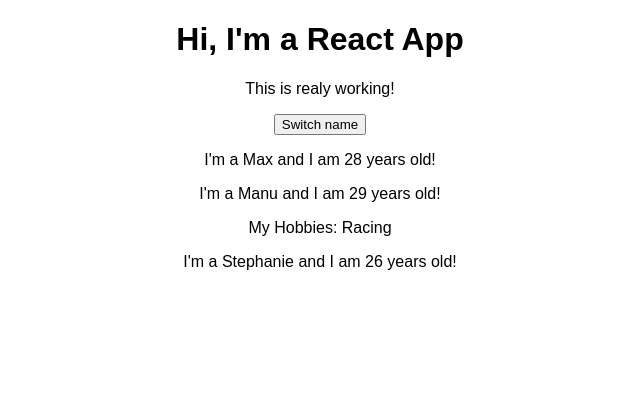
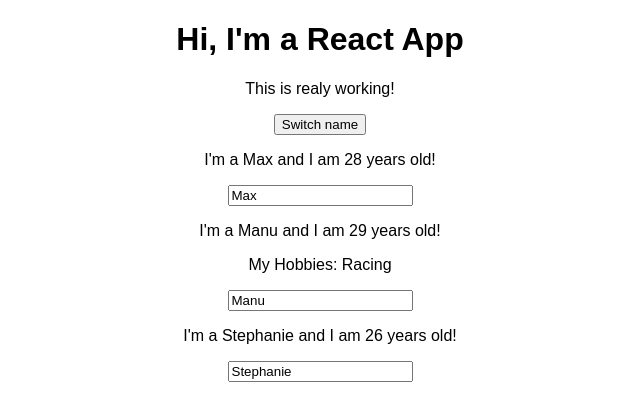
Before and after one commit to Artkundel/Education, a React (Create React App) app in the folder react-complete-guide/: page / in a window 1280 px wide. Shown: the top 420 px of the page, without its empty margins (320-960 px from the left). Built offline with nearby package versions, Linux system fonts and the light colour scheme.

Commit message:
23 lesson onChange events value

```diff
--- a/react-complete-guide/src/App.js
+++ b/react-complete-guide/src/App.js
@@ -1,66 +1,61 @@
-import React, { useState } from 'react';
+import React, { Component } from 'react';
 import './App.css';
 import Person from './Person/Person';
 
-const app = props => {
+class App extends Component {
+  state = {
+    persons: [
+      { name: 'Max', age: 28 },
+      { name: 'Manu', age: 29 },
+      { name: 'Stephanie', age: 26 }
+    ],
+    otherState: 'some other value'
+  }
 
-  const [ personsState, setPersonsState ] = useState({
-    persons:[
-      {name: 'Max', age: 28},
-      {name: 'Manu', age:29},
-      {name: 'Stephanie', age:26}
-    ]
-  });
+  switchNameHandler = (newName) => {
+    //console.log('Was clicked');
+    //Dont do this this.state.persons[0].name = 'Maximilian';
+    this.setState({
+      persons: [
+        { name: newName, age: 28 },
+        { name: 'Manu', age: 29 },
+        { name: 'Stephanie', age: 27 }
+      ]
+    })
+  }
 
-  const [otherState, setOtherState] = useState('some other value');
+  nameChangedHandler = (event) => {
+    this.setState({
+      persons: [
+        { name: 'Max', age: 28 },
+        { name: event.target.value, age: 29 },
+        { name: 'Stephanie', age: 26 }
+      ]
+    })
+  }
 
-  console.log(personsState, otherState)
 
-  const switchNameHandler = () => {
-      //console.log('Was clicked');
-      //Dont do this personsState.persons[0].name = 'Maximilian';
-      setPersonsState({
-        persons:[
-          {name: 'Maximilian', age: 28},
-          {name: 'Manu', age:29},
-          {name: 'Stephanie', age:27}
-        ]
-      } )
-    }
-
+  render() {
     return (
       <div className="App">
         <h1>Hi, I'm a React App</h1>
         <p>This is realy working!</p>
-        <button onClick={switchNameHandler}>Switch name</button>
-        <Person name={personsState.persons[0].name} age={personsState.persons[0].age} />
-        <Person name={personsState.persons[1].name} age={personsState.persons[1].age}> My Hobbies: Racing</Person>
-        <Person name={personsState.persons[2].name} age={personsState.persons[2].age} />
+        <button onClick={() => this.switchNameHandler('Maximilian!!')}>Switch name</button>
+        <Person
+          name={this.state.persons[0].name}
+          age={this.state.persons[0].age} />
+        <Person
+          name={this.state.persons[1].name}
+          age={this.state.persons[1].age}
+          click={this.switchNameHandler.bind(this, 'Max!')}
+          changed={this.nameChangedHandler}> My Hobbies: Racing</Person>
+        <Person
+          name={this.state.persons[2].name}
+          age={this.state.persons[2].age} />
       </div>
       // React.createElement('div',{className: 'App'},React.createElement('h1',null,"Hi, I'm a React App") )
     );
-
+  }
 }
 
-export default app;
-
-// state = {
-//   persons:[
-//     {name: 'Max', age: 28},
-//     {name: 'Manu', age:29},
-//     {name: 'Stephanie', age:26}
-//   ],
-//   otherState: 'some other value'
-// };
-
-// switchNameHandler = () => {
-//   //console.log('Was clicked');
-//   //Dont do this personsState.persons[0].name = 'Maximilian';
-//   this.setState({
-//     persons:[
-//       {name: 'Maximilian', age: 28},
-//       {name: 'Manu', age:29},
-//       {name: 'Stephanie', age:27}
-//     ]
-//   } )
-// }
+export default App;
--- a/react-complete-guide/src/Person/Person.js
+++ b/react-complete-guide/src/Person/Person.js
@@ -3,8 +3,9 @@
 const person = (props) => {
     return (
         <div>
-             <p>I'm a {props.name} and I am {props.age} years old!</p>
+             <p onClick={props.click}>I'm a {props.name} and I am {props.age} years old!</p>
              <p>{props.children}</p>
+             <input type="text"  onChange={props.changed} value={props.name}/>
         </div>
     )
 
```
